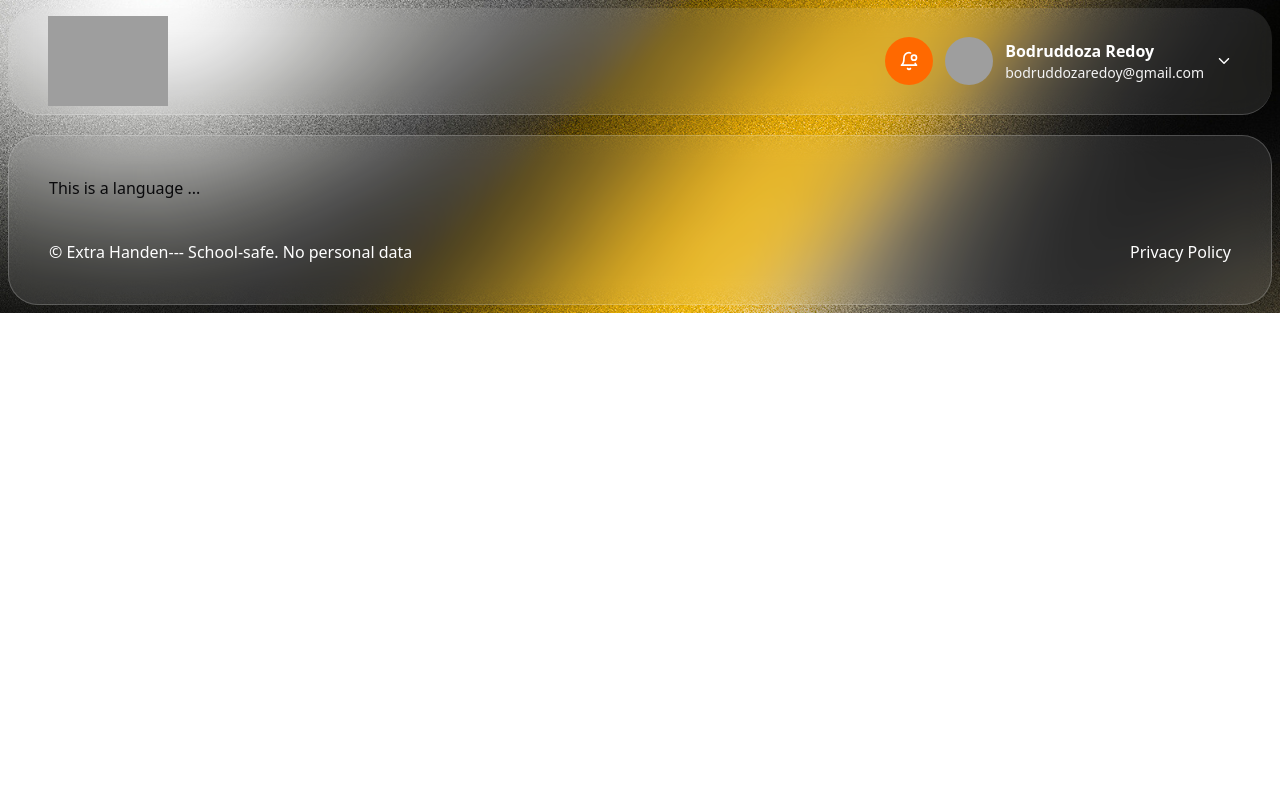
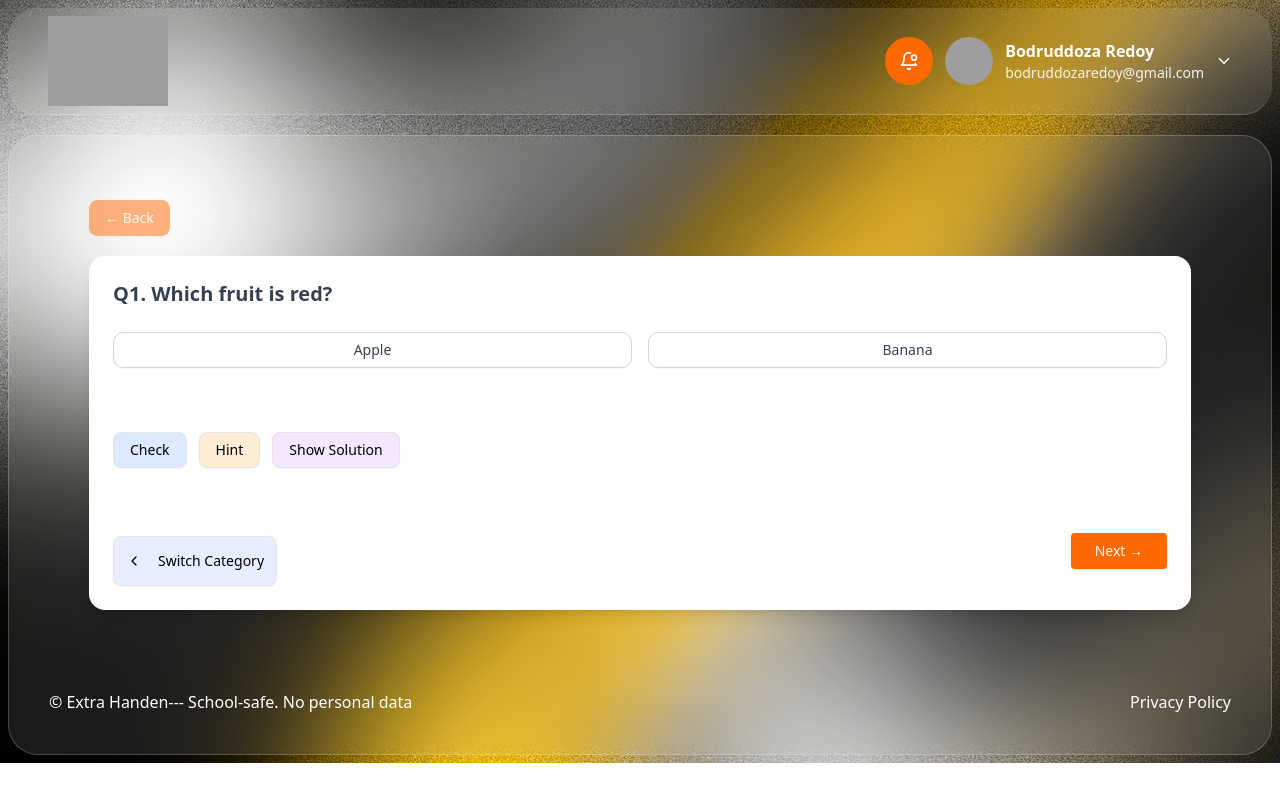
Before and after one commit to juyel66/Eduloop-quize-Application, a React (Vite) app: page /language in a window 1280 px wide. Built offline with nearby package versions, Linux system fonts and the light colour scheme; grey boxes are pictures that could not be loaded.

Commit message:
test(LanguagePage): update language pages

```diff
--- a/src/pages/Language/LanguagePage.tsx
+++ b/src/pages/Language/LanguagePage.tsx
@@ -1,12 +1,209 @@
+import React, { useState, useEffect } from "react"
+import Check from "@/components/common/Check"
+import Hint from "@/components/common/Hint"
+import Controllers from "@/components/common/Controllers"
+import { Button } from "@/components/ui/button"
+import { ChevronLeft } from "lucide-react"
+import { IoMdArrowRoundBack } from "react-icons/io"
+
+interface Question {
+  id: number
+  question: string
+  options: string[]
+  answer: string[]
+  hint?: string
+}
+
+interface LanguagePageProps {
+  data?: Question[]
+}
+
+export default function LanguagePage({ data: initialData = [] }: LanguagePageProps) {
+  const [data, setData] = useState<Question[]>(initialData)
+  const [currentIndex, setCurrentIndex] = useState(0)
+  const [answers, setAnswers] = useState<{ [id: number]: string }>({})
+  const [status, setStatus] = useState<"match" | "wrong" | "">("")
+  const [showSolution, setShowSolution] = useState(false)
+  const [showHint, setShowHint] = useState(false)
+  const [loading, setLoading] = useState(true)
+
+  useEffect(() => {
+    if (initialData.length > 0) {
+      setData(initialData)
+      setLoading(false)
+    } else {
+      setTimeout(() => {
+        const sampleData: Question[] = [
+          {
+            id: 0,
+            question: "Which fruit is red?",
+            options: ["Apple", "Banana",],
+            answer: ["Apple"],
+            hint: "It is the most common red fruit you eat daily."
+          },
+          {
+            id: 1,
+            question: "Which fruit is yellow?",
+            options: ["Dog", "Banana", "Cat", "Apple"],
+            answer: ["Banana"],
+            hint: "It is long and yellow, often eaten by monkeys."
+          },
+          {
+            id: 2,
+            question: "Which animal says meow?",
+            options: ["Dog", "Cat", "Apple", "Banana"],
+            answer: ["Cat"],
+            hint: "It is a small domestic animal that purrs."
+          },
+          {
+            id: 3,
+            question: "Which animal says woof?",
+            options: ["Dog", "Cat", "Banana", "Apple"],
+            answer: ["Dog"],
+            hint: "It is a loyal pet and barks loudly."
+          }
+        ]
+        setData(sampleData)
+        setLoading(false)
+      }, 1000)
+    }
+  }, [initialData])
+
+  if (loading) return <div className="text-center text-xl mt-10">Loading questions...</div>
+  if (data.length === 0) return <div className="text-center text-xl mt-10">No questions available</div>
+
+  const currentQuestion = data[currentIndex]
+  const selected = answers[currentQuestion.id] || ""
+
+  const selectOption = (value: string) => {
+    setAnswers(prev => ({ ...prev, [currentQuestion.id]: value }))
+    setShowSolution(false)
+    setStatus("")
+  }
+
+  const handleCheck = () => {
+    if (!selected) return
+    setStatus(currentQuestion.answer.includes(selected) ? "match" : "wrong")
+  }
+
+  const handleShowSolution = () => {
+    setShowSolution(true)
+    setStatus("")
+  }
+
+  const handleShowHint = () => setShowHint(!showHint)
+
+  const goNext = () => {
+    if (currentIndex < data.length - 1) setCurrentIndex(currentIndex + 1)
+    setShowSolution(false)
+    setShowHint(false)
+    setStatus("")
+  }
+
+  const goPrev = () => {
+    if (currentIndex > 0) setCurrentIndex(currentIndex - 1)
+    setShowSolution(false)
+    setShowHint(false)
+    setStatus("")
+  }
+
+  const summary =
+    status === "match"
+      ? { text: "✅ Correct!", color: "text-green-600", bgColor: "bg-green-100", borderColor: "border-green-600" }
+      : status === "wrong"
+      ? { text: "❌ Wrong answer!", color: "text-red-600", bgColor: "bg-red-100", borderColor: "border-red-600" }
+      : null
+
+  return (
+    <div className="relative flex justify-center items-start p-10">
+      {/* Back button */}
+      <Button
+        onClick={goPrev}
+        disabled={currentIndex === 0}
+        variant="default"
+        className="absolute top-6 left-10"
+      >
+        ← Back
+      </Button>
 
 
-const LanguagePage = () => {
-  return (
-    <div>
-    This is a language ...
 
+
+
+      {/* Main container */}
+      <div className="w-full flex flex-col gap-6">
+
+
+        {/* Question card */}
+        <div className="bg-white mt-10 shadow-lg rounded-2xl p-6 flex flex-col gap-6">
+          {/* Question text */}
+          <p className="text-xl font-semibold text-gray-700">
+            Q{currentIndex + 1}. {currentQuestion.question}
+          </p>
+
+          {/* Options */}
+          <div className="grid grid-cols-2 gap-4">
+            {currentQuestion.options.map(opt => {
+              const isSelected = selected === opt
+              const isCorrect = showSolution && currentQuestion.answer.includes(opt)
+              const isWrong = showSolution && !currentQuestion.answer.includes(opt) && isSelected
+
+              return (
+                <Button
+                  key={opt}
+                  onClick={() => selectOption(opt)}
+                  className={`w-full px-4 py-4 rounded-lg border text-gray-700 font-medium
+                    ${isSelected ? "bg-blue-100 border-blue-400" : "bg-white border-gray-300"}
+                    ${isCorrect ? "bg-green-100 border-green-500 text-green-700" : ""}
+                    ${isWrong ? "bg-red-100 border-red-500 text-red-700" : ""}`}
+                >
+                  {opt}
+                </Button>
+              )
+            })}
+          </div>
+
+          {/* Controllers: Check, Show Solution, Hint */}
+          <Controllers
+            handleCheck={handleCheck}
+            handleShowSolution={handleShowSolution}
+            handleShowHint={handleShowHint}
+          />
+
+          {/* Show result and hint */}
+          {summary && <Check summary={summary} />}
+          {showHint && <Hint hint={currentQuestion.hint || ""} />}
+
+<div className="flex items-center justify-between mt-6">
+                 <div>
+                        <Button className="mt-5 py-6 bg-[#e8edff] hover:bg-[#e8edff]/70 text-black border">
+                            <ChevronLeft className="mr-2" /> Switch Category
+                        </Button>
+                    </div>
+
+                            <div className="flex justify-end">
+            <Button
+              onClick={goNext}
+              disabled={currentIndex === data.length - 1}
+              className="px-6 py-3 text-white rounded shadow disabled:opacity-50"
+            >
+              Next →
+            </Button>
+          </div>
+</div>
+
+
+
+
+
+
+          {/* <p className="mt-2 text-gray-500 text-center">
+            Question {currentIndex + 1} of {data.length}
+          </p> */}
+
+
+        </div>
+      </div>
     </div>
-  );
-};
-
-export default LanguagePage;
+  )
+}
```
